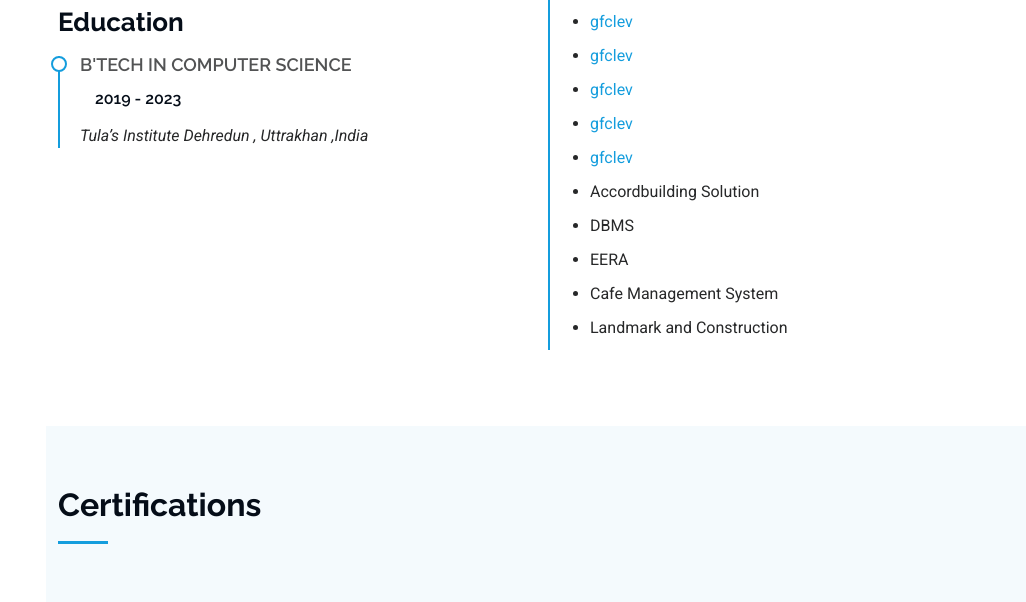
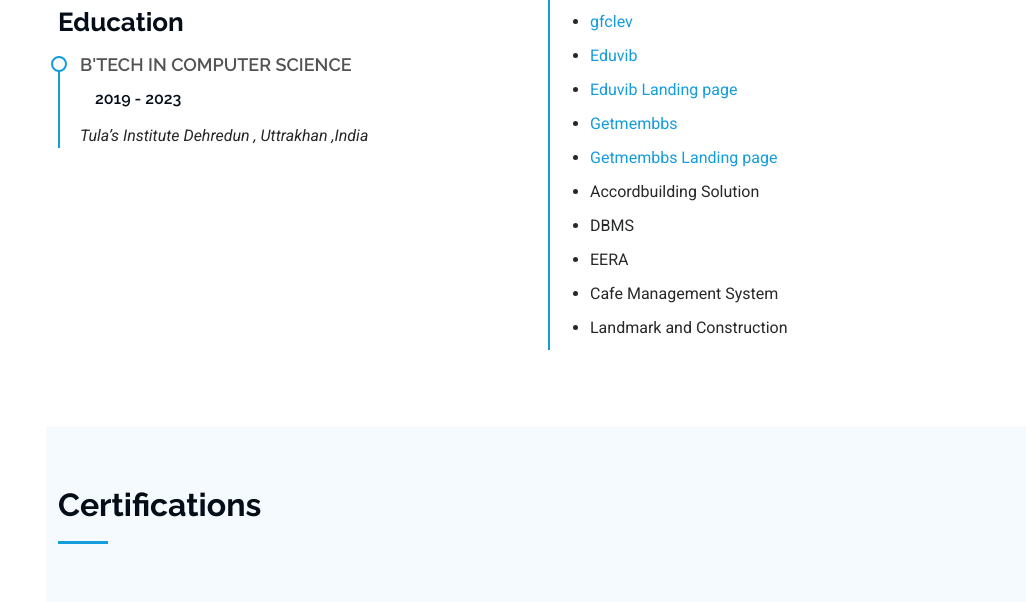
Before and after one commit to Ehteshamkhan786/Ehteshamkhanportfolio, a plain HTML site: page index.html in a window 1280 px wide. Shown: the part 3042-3644 px from the top of the page, without its empty margins (254-1280 px from the left). Drawn offline with Linux system fonts and the light colour scheme.

Commit message:
Update index.html

```diff
--- a/index.html
+++ b/index.html
@@ -304,10 +304,10 @@
                 <li><a href="https://123live.in/">123live</a></li>
                 <li><a href="https://www.workxcelpro.com.au/">Workxcelpro</a></li>
                 <li><a href="https://gfclev.co.in/">gfclev</a></li>
-                <li><a href="https://eduvib.com/">gfclev</a></li>
-                 <li><a href="https://eduvib.com/overseaseducation/">gfclev</a></li>
-                <li><a href="https://getmembbs.com/">gfclev</a></li>
-                <li><a href="https://getmembbs.com/mbbsabroad/">gfclev</a></li>
+                <li><a href="https://eduvib.com/">Eduvib</a></li>
+                 <li><a href="https://eduvib.com/overseaseducation/">Eduvib Landing page</a></li>
+                <li><a href="https://getmembbs.com/">Getmembbs</a></li>
+                <li><a href="https://getmembbs.com/mbbsabroad/">Getmembbs Landing page</a></li>
                 <li>Accordbuilding Solution</li>
                 <li>DBMS</li>
                 <li>EERA</li>
```
